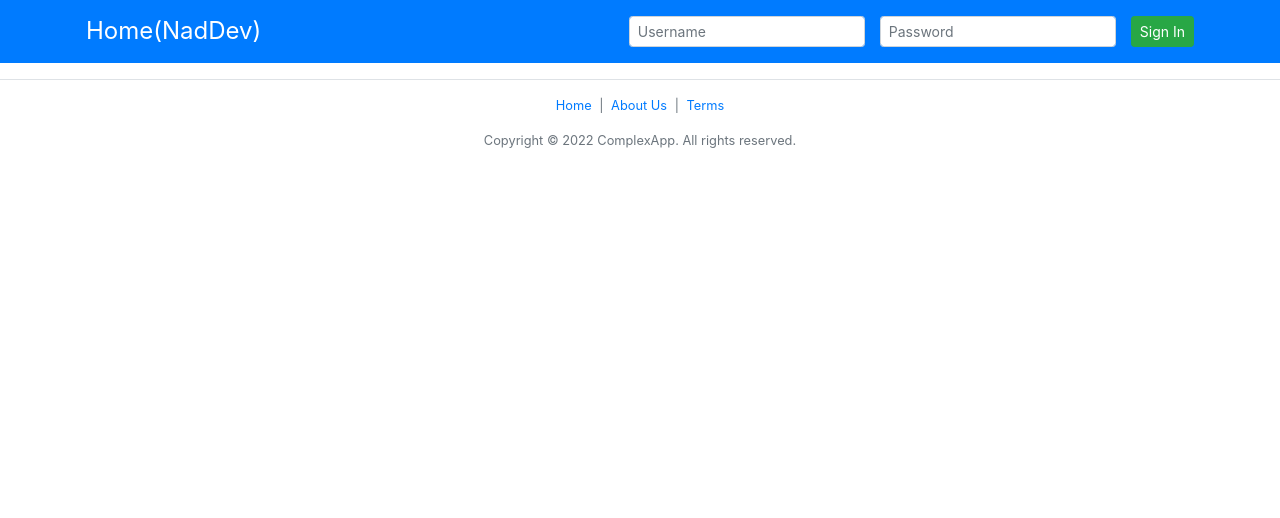
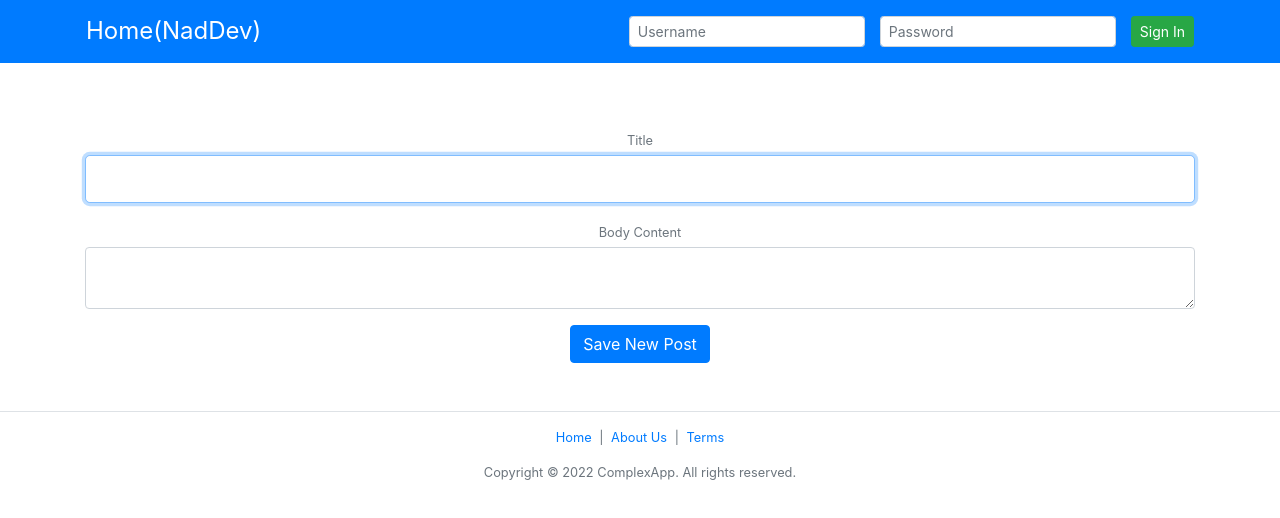
Before and after one commit to nadeem-ds/react-blog-app, a React (Create React App) app: page /create-post in a window 1280 px wide. Shown: the top 518 px of the page. Built offline with nearby package versions, Linux system fonts and the light colour scheme.

Commit message:
successfully creatd post

```diff
--- a/src/App.js
+++ b/src/App.js
@@ -2,29 +2,31 @@
 import Body from "./components/Body/Body";
 import Footer from "./components/Footer/Footer";
 import Header from "./components/Header/Header";
-import { Route,Routes } from "react-router-dom";
+import { Route, Routes } from "react-router-dom";
 import Aboutus from "./components/About-us/Aboutus";
 import Terms from "./components/Terms/Terms";
 import UserHome from "./components/Body/UserHome";
 import { useState } from "react";
+import CreatePost from "./components/CreatePost/CreatePost";
+import Axios from "axios";
+import ViewSinglePost from "./components/ShowPost/ViewSinglePost";
+Axios.defaults.baseURL = "http://localhost:8080";
 
 function App() {
   const [isLogIn, setIsLogIn] = useState(
     Boolean(localStorage.getItem("ComplexAppToken"))
   );
   return (
-    <div classNameName="App">
-      <Header isLogIn={isLogIn} setIsLogIn={setIsLogIn}/>
+    <div className="App">
+      <Header isLogIn={isLogIn} setIsLogIn={setIsLogIn} />
       <Routes>
-        <Route path="/" element={isLogIn?<UserHome/>:<Body/>} />
-        <Route path="/about-us" element={<Aboutus/>}/>
-        <Route path="/terms" element={<Terms/>}/>
+        <Route path="/" element={isLogIn ? <UserHome /> : <Body />} />
+        <Route path="/post/:id" element={<ViewSinglePost/>}/>
+        <Route path="/create-post" element={<CreatePost />} />
+        <Route path="/about-us" element={<Aboutus />} />
+        <Route path="/terms" element={<Terms />} />
       </Routes>
-      <Footer/>
-
-
-
-
+      <Footer />
     </div>
   );
 }
--- a/src/components/Body/Body.js
+++ b/src/components/Body/Body.js
@@ -9,7 +9,7 @@
 
   const handleSubmit = async (e) => {
     e.preventDefault();
-    let URL= "http://localhost:8080/register"
+    let URL= "/register"
     try {
       await Axios.post(URL, {
         username: username,
--- /dev/null
+++ b/src/components/CreatePost/CreatePost.js
@@ -0,0 +1,67 @@
+import React, { useEffect, useState } from "react";
+
+import Page from "../Page/Page";
+import Axios from "axios";
+import { useNavigate } from "react-router-dom";
+
+const CreatePost = () => {
+  const [title, setTitle] = useState();
+  const [body, setBody] = useState();
+  const navigate = useNavigate();
+
+  async function handleSubmit(e) {
+    e.preventDefault();
+    try {
+      const response = await Axios.post("/create-post", {
+        title,
+        body,
+        token: localStorage.getItem("ComplexAppToken"),
+      });
+      // redirect to new post url
+      navigate(`/post/${response.data}`);
+
+      console.log("New post was created.", title, body);
+    } catch (e) {
+      console.log("There was a problem.");
+    }
+  }
+
+  return (
+    <Page title="create-post">
+      <form onSubmit={handleSubmit}>
+        <div className="form-group">
+          <label htmlFor="post-title" className="text-muted mb-1">
+            <small>Title</small>
+          </label>
+          <input
+            autoFocus
+            name="title"
+            id="post-title"
+            className="form-control form-control-lg form-control-title"
+            type="text"
+            placeholder=""
+            autoComplete="off"
+            onChange={(e) => setTitle(e.target.value)}
+          />
+        </div>
+
+        <div className="form-group">
+          <label htmlFor="post-body" className="text-muted mb-1 d-block">
+            <small>Body Content</small>
+          </label>
+          <textarea
+            name="body"
+            id="post-body"
+            className="body-content tall-textarea form-control"
+            type="text"
+            onChange={(e) => setBody(e.target.value)}
+          ></textarea>
+        </div>
+
+        <button className="btn btn-primary">Save New Post</button>
+      </form>
+    </Page>
+  );
+};
+
+export default CreatePost;
--- a/src/components/Header/HeaderFormLoggedOut.js
+++ b/src/components/Header/HeaderFormLoggedOut.js
@@ -8,7 +8,7 @@
   async function handleSubmit(e) {
     e.preventDefault();
     try {
-      const response = await Axios.post("http://localhost:8080/login", {
+      const response = await Axios.post("/login", {
         username,
         password,
       });
--- a/src/components/Header/HeaderLoggedIn.js
+++ b/src/components/Header/HeaderLoggedIn.js
@@ -1,4 +1,5 @@
 import React from "react";
+import { Link } from "react-router-dom";
 
 const HeaderLoggedIn = (props) => {
   const loggedOut = () => {
@@ -23,9 +24,9 @@
           alt="my pic"
         />
       </a>
-      <a className="btn btn-sm btn-success mr-2" href="/create-post">
+      <Link className="btn btn-sm btn-success mr-2" to="/create-post">
         Create Post
-      </a>
+      </Link>
       <button onClick={loggedOut} className="btn btn-sm btn-secondary">
         Sign Out
       </button>
--- /dev/null
+++ b/src/components/ShowPost/ViewSinglePost.js
@@ -0,0 +1,47 @@
+import React from "react";
+import Page from "../Page/Page";
+
+const ViewSinglePost = () => {
+  return (
+    <Page title="singlePost">
+      <div class="d-flex justify-content-between">
+        <h2>Example Post Title</h2>
+        <span class="pt-2">
+          <a href="#" class="text-primary mr-2" title="Edit">
+            <i class="fas fa-edit"></i>
+          </a>
+          <a class="delete-post-button text-danger" title="Delete">
+            <i class="fas fa-trash"></i>
+          </a>
+        </span>
+      </div>
+      <p class="text-muted small mb-4">
+        <a href="#">
+          <img
+            class="avatar-tiny"
+            src="https://gravatar.com/avatar/b9408a09298632b5151200f3449434ef?s=128"
+          />
+        </a>
+        Posted by <a href="#">brad</a> on 2/10/2020
+      </p>
+      <div class="body-content">
+        <p>
+          Lorem ipsum dolor sit <strong>example</strong> post adipisicing elit.
+          Iure ea at esse, tempore qui possimus soluta impedit natus voluptate,
+          sapiente saepe modi est pariatur. Aut voluptatibus aspernatur fugiat
+          asperiores at.
+        </p>
+        <p>
+          Lorem ipsum dolor sit amet consectetur adipisicing elit. Beatae quod
+          asperiores corrupti omnis qui, placeat neque modi, dignissimos, ab
+          exercitationem eligendi culpa explicabo nulla tempora rem? Lorem ipsum
+          dolor sit amet consectetur adipisicing elit. Iure ea at esse, tempore
+          qui possimus soluta impedit natus voluptate, sapiente saepe modi est
+          pariatur. Aut voluptatibus aspernatur fugiat asperiores at.
+        </p>
+      </div>
+    </Page>
+  );
+};
+
+export default ViewSinglePost;
```
